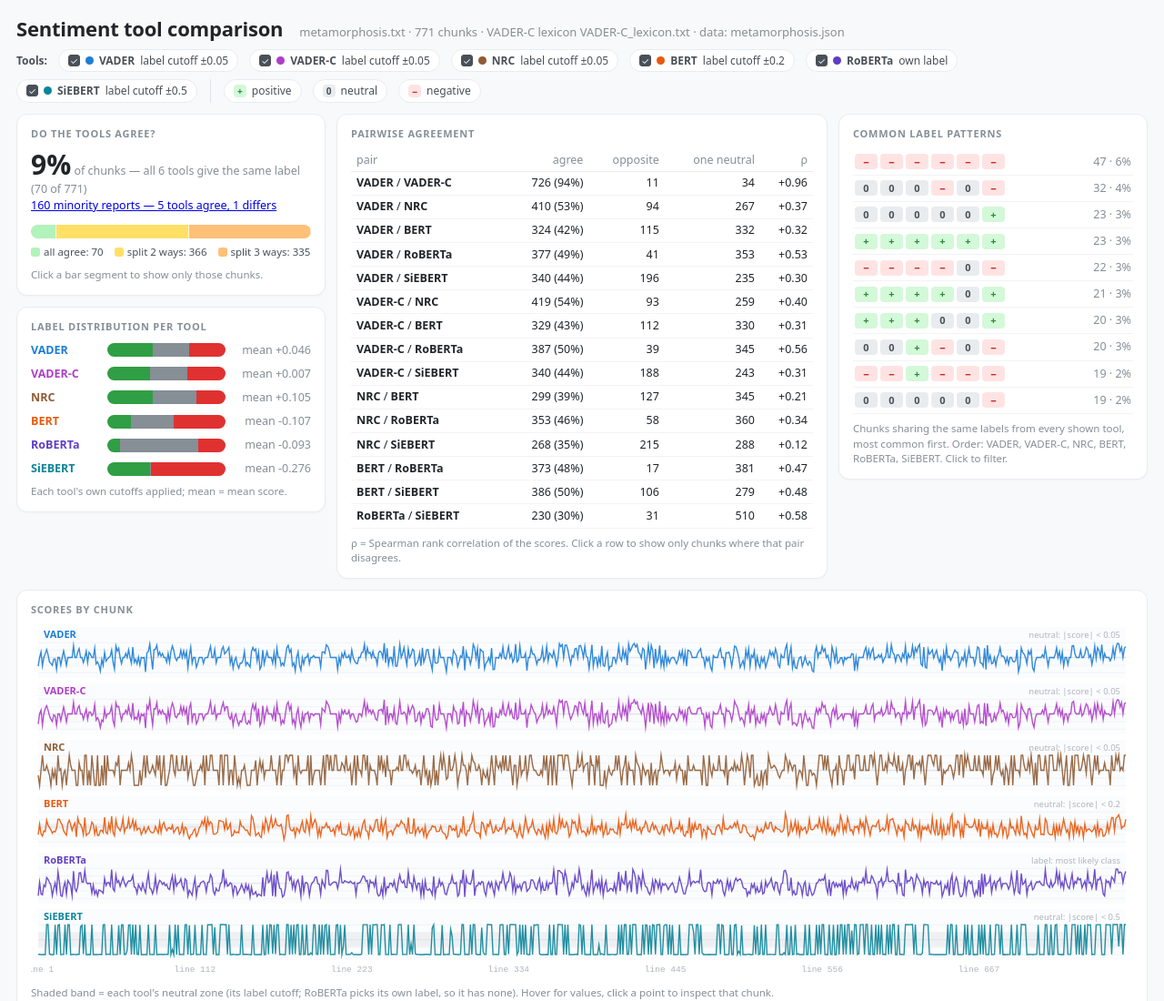
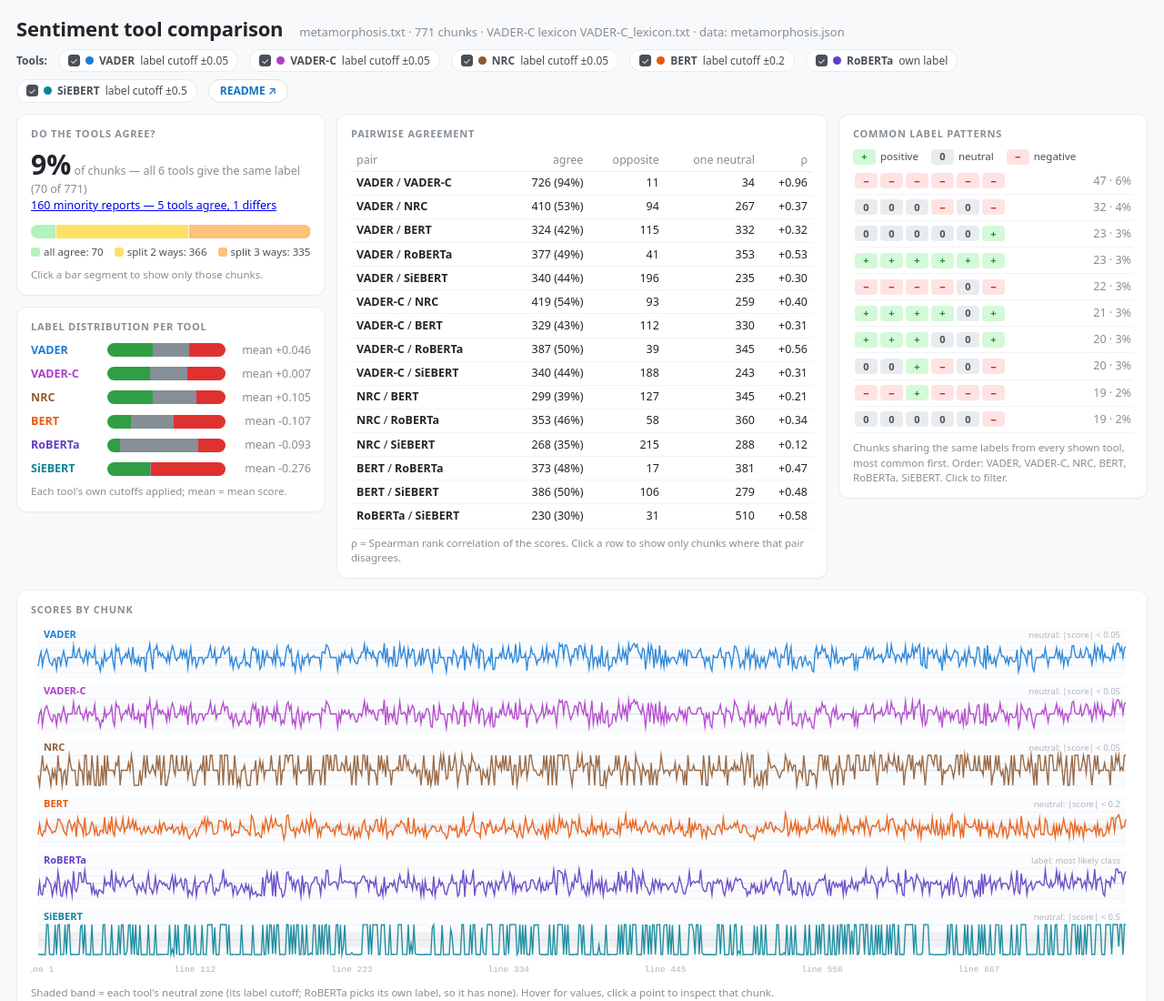
Before and after one commit to shane-et-al/sentimentality, a plain HTML site: page index.html in a window 1280 px wide. Shown: the top 1100 px of the page at 91% size. Drawn offline with Linux system fonts and the light colour scheme.

Commit message:
add README button

```diff
--- a/index.html
+++ b/index.html
@@ -11,7 +11,11 @@ body{margin:0;background:#f8f9fa;color:#212529;font:14px/1.45 system-ui,-apple-s
 .wrap{max-width:1920px;margin:0 auto;padding:16px 18px 40px}
 header h1{margin:0;font-size:22px;letter-spacing:-.01em}
 .sub{margin:4px 0 12px;color:#868e96;font-size:13px}
-.legend{display:flex;flex-wrap:wrap;gap:8px 12px;font-size:12px;margin-bottom:14px}
+.toolbar{display:flex;flex-wrap:wrap;align-items:center;gap:8px 12px;margin-bottom:14px;font-size:12px}
+/* the tool chips and the README link wrap together as one row */
+.legend{display:contents}
+.readme{display:inline-flex;align-items:center;gap:4px;background:#fff;border:1px solid #dee2e6;border-radius:999px;padding:3px 12px;font-size:12px;font-weight:600;color:#1971c2;text-decoration:none}
+.readme:hover{background:#e7f5ff;border-color:#74c0fc}
 .legend .li{display:inline-flex;align-items:center;gap:6px;background:#fff;border:1px solid #e9ecef;border-radius:999px;padding:3px 10px;color:#495057}
 .legend .pick-label{font-weight:600;color:#495057;align-self:center}
 .legend button.tool{font:inherit;cursor:pointer}
@@ -20,9 +24,7 @@ header h1{margin:0;font-size:22px;letter-spacing:-.01em}
 .legend button.tool[aria-pressed=true] .tick{background:#495057;border-color:#495057;color:#fff}
 .legend button.tool[aria-pressed=false]{background:#f1f3f5;color:#adb5bd}
 .legend button.tool[aria-pressed=false] .dot{opacity:.35}
-.legend .sep{width:1px;align-self:stretch;background:#dee2e6;margin:0 2px}
 .dot{width:9px;height:9px;border-radius:50%;display:inline-block;flex:none}
-.labchip{width:14px;height:14px;border-radius:4px;display:inline-flex;align-items:center;justify-content:center;font-size:10px;font-weight:700;flex:none}
 .cards{display:grid;gap:12px;grid-template-columns:repeat(auto-fit,minmax(290px,1fr));margin-bottom:12px;align-items:start}
 .stack{display:flex;flex-direction:column;gap:12px}
 .card{background:#fff;border:1px solid #e9ecef;border-radius:12px;padding:13px 15px;box-shadow:0 1px 2px rgba(0,0,0,.03)}
@@ -52,6 +54,8 @@ table.pairs tbody tr:hover{background:#f8f9fa}
 .pat:hover{background:#f8f9fa}
 .pat-chips{display:inline-flex;gap:3px}
 .chip{width:25px;height:17px;border-radius:4px;display:inline-flex;align-items:center;justify-content:center;font-size:11px;font-weight:700;flex:none}
+.labkey{display:flex;gap:14px;flex-wrap:wrap;font-size:11.5px;color:#495057;margin-bottom:4px}
+.labkey>span{display:inline-flex;align-items:center;gap:5px}
 .pat-n{margin-left:auto;color:#868e96;font-variant-numeric:tabular-nums;white-space:nowrap}
 .controls{display:flex;flex-wrap:wrap;gap:8px;align-items:center;margin-bottom:9px}
 .controls select,.controls input[type=search]{font:inherit;font-size:12.5px;padding:5px 8px;border:1px solid #dee2e6;border-radius:8px;background:#fff;color:inherit}
@@ -115,7 +119,7 @@ canvas{display:block}
 @media (min-width:1200px){
   header{display:flex;align-items:baseline;gap:6px 18px;flex-wrap:wrap;margin-bottom:12px}
   header .sub{margin:0}
-  header .legend{margin:0 0 0 auto}
+  header .toolbar{flex-basis:100%;margin:0}
   .cards{grid-template-columns:minmax(320px,1fr) minmax(540px,1.45fr) minmax(300px,1fr)}
   .workbench{display:grid;grid-template-columns:minmax(0,1fr) 440px;gap:12px;align-items:start}
   .workbench>.card{min-width:0}
@@ -132,7 +136,10 @@ canvas{display:block}
 <header>
   <h1>Sentiment tool comparison</h1>
   <p class="sub" id="meta-line"></p>
-  <div class="legend" id="legend"></div>
+  <div class="toolbar">
+    <div class="legend" id="legend"></div>
+    <a class="readme" href="https://github.com/shane-et-al/sentimentality/blob/main/README.md" target="_blank" rel="noopener">README ↗</a>
+  </div>
 </header>
 
 <div class="card" id="load-error" hidden></div>
@@ -144,7 +151,7 @@ canvas{display:block}
   <div class="card"><h2>Label distribution per tool</h2><div id="dist"></div><p class="note">Each tool's own cutoffs applied; <span class="mean" style="display:inline">mean = mean score.</span></p></div>
   </div>
   <div class="card wide"><h2>Pairwise agreement</h2><div id="pairs-wrap"></div><p class="note">ρ = Spearman rank correlation of the scores. Click a row to show only chunks where that pair disagrees.</p></div>
-  <div class="card"><h2>Common label patterns</h2><div id="patterns"></div><p class="note" id="patterns-note"></p></div>
+  <div class="card"><h2>Common label patterns</h2><div class="labkey" id="labkey"></div><div id="patterns"></div><p class="note" id="patterns-note"></p></div>
 </section>
 
 <section class="card">
@@ -357,12 +364,15 @@ function renderLegend(){
     });
     lg.append(li);
   }
-  lg.append(el("span", "sep"));
+}
+/* Key to the label chips, shown above the patterns that use them */
+function renderLabelKey(){
+  const key = $("labkey");
   for (const lab of ["pos", "neu", "neg"]){
-    const li = el("span", "li");
-    const c = el("span", "labchip"); c.style.background = LAB[lab].chipBg; c.style.color = LAB[lab].chipFg; c.textContent = LAB[lab].sym;
-    li.append(c, el("span", null, LAB[lab].word));
-    lg.append(li);
+    const k = el("span");
+    const c = el("span", "chip"); c.style.background = LAB[lab].chipBg; c.style.color = LAB[lab].chipFg; c.textContent = LAB[lab].sym;
+    k.append(c, el("span", null, LAB[lab].word));
+    key.append(k);
   }
 }
 const truncShown = () => anyTrunc && TOOLS.some(t => t.tf);
@@ -1124,6 +1134,7 @@ async function load(){
   anyTrunc = DATA.some(r => r.tr);
   $("app").hidden = false; // before setTools, which measures the layout
   renderMeta();
+  renderLabelKey();
   setTools(savedTools());
 }
 load();
```
